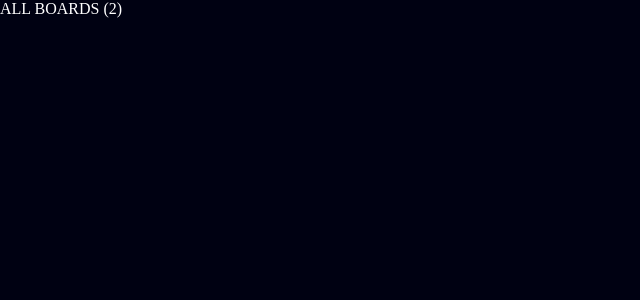
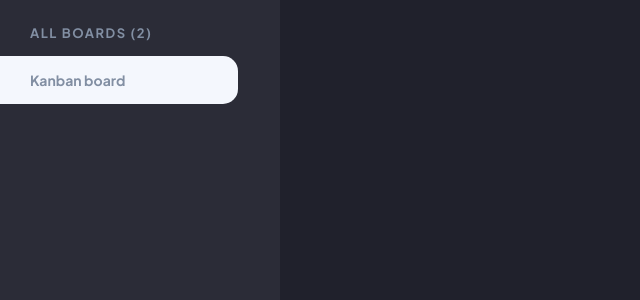
Before and after one commit to azihaoui/Kanban, a React (Vite) app in the folder kanban-board/: page / in a window 1280 px wide. Shown: the top 300 px of the page, without its empty margins (0-640 px from the left). Built offline with nearby package versions, Linux system fonts and the light colour scheme.

Commit message:
added sidebar

```diff
--- a/kanban-board/src/components/SideNav/Sidenav.scss
+++ b/kanban-board/src/components/SideNav/Sidenav.scss
@@ -1,5 +1,39 @@
 .sidenav {
     padding: 10px 0px;
     background-color: var(--bg-gray);
+    min-height: 100vh;
+    width: 100%;
+    max-width: 280px;
+
+
+    p {
+        padding: 15px 30px;
+        color: var(--text-gray);
+        letter-spacing: 1.5px;
+        font-weight: bold;
+        font-size: 13px;
+    }
+
+    ul {
+        list-style: none;
+
+        li {
+            width: 85%;
+            padding: 15px 30px;
+            background-color: var(--text-dimmed);
+            color: var(--primary);
+            border-radius: 0px 15px 15px 0px;
+            font-size: 14px;
+            font-weight: bold;
+            cursor: pointer;
+            color: var(--text-gray);
+
+            &.active,
+            &:hover {
+                background-color: var(--text-dimmed);
+                color: var(--primary);
+            }
+        }
+    }
 
 }
--- a/kanban-board/src/components/Sidenav.jsx
+++ b/kanban-board/src/components/Sidenav.jsx
@@ -1,10 +1,13 @@
 import React from 'react'
-import './SideNav'
+import './SideNav/Sidenav.scss'
 
 function Sidenav() {
   return (
     <div className='sidenav'>
         <p>ALL BOARDS (2)</p>
+        <ul>
+            <li>Kanban board</li>
+        </ul>
     </div>
   )
 }
--- a/kanban-board/src/index.scss
+++ b/kanban-board/src/index.scss
@@ -20,8 +20,9 @@
 }
 
 body {
-    background-color: var(--bg);
+    background-color: var(--bg-dark-gray);
     color: var(--text);
+    font-family: 'Plus Jakarta Sans', sans-serif;
 }
 
 .App {
```
